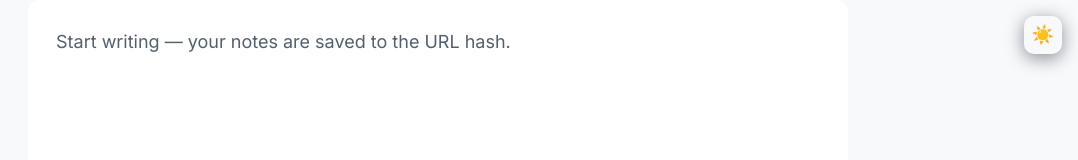
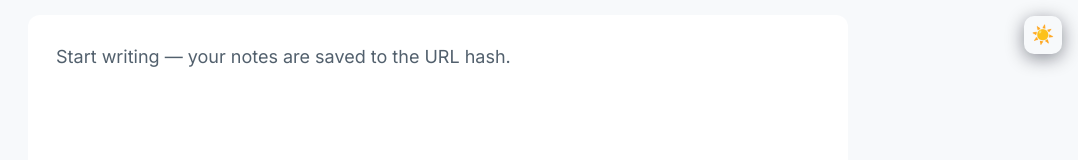
Before and after one commit to bagherhosseini/Note, a plain HTML site: page index.html in a window 1280 px wide. Shown: the whole page, without its empty margins (202-1280 px from the left). Drawn offline with Linux system fonts and the light colour scheme.

Commit message:
Adjust body padding and article minimum height for improved layout

```diff
--- a/index.html
+++ b/index.html
@@ -44,13 +44,13 @@
 
   *,*::before,*::after{box-sizing:border-box;margin:0;padding:0}
   html{height:100%;color-scheme:dark light;background:var(--bg);font-family:Inter, system-ui, -apple-system, "Segoe UI", Roboto, "Helvetica Neue", Arial}
-  body{min-height:100%;}
+  body{padding: 15px;}
 
   /* Make the editable article itself the surface */
   article{
     outline:none;
     width:100%;
-    min-height:100vh;
+    min-height:calc(100dvh - 30px);
     padding:32px clamp(18px,4vw,40px);
     display:flex;
     align-items:flex-start;
```
